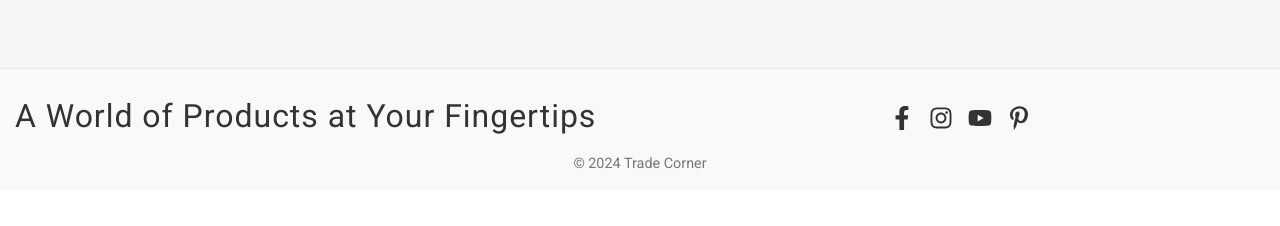
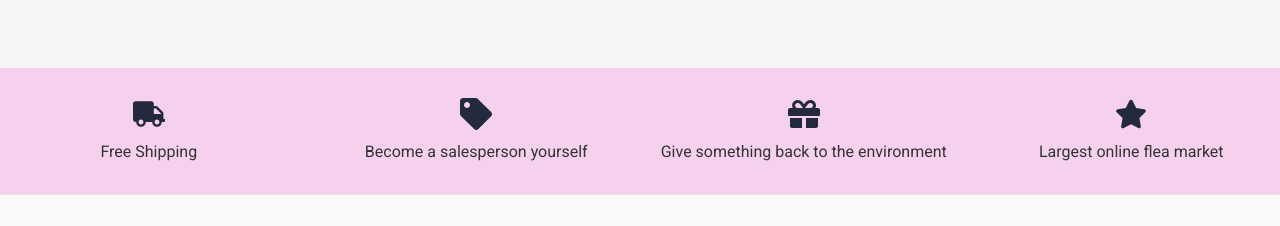
Before and after one commit to CedricNtwari/trade-corner, a React (Create React App) app: page / in a window 1280 px wide. Shown: the part 1392-1618 px from the top of the page. Before the commit the page ends 1583 px from the top, so only its background shows below. Built offline with nearby package versions, Linux system fonts and the light colour scheme; no server answers.

Commit message:
feat: add InfoFeaturesSection component with icons and responsive layout

```diff
--- /dev/null
+++ b/src/components/InfoFeaturesSection.js
@@ -0,0 +1,31 @@
+import React from 'react'
+import { Row, Col } from 'react-bootstrap'
+import { FaTruck, FaTag, FaGift, FaStar } from 'react-icons/fa'
+import styles from '../styles/InfoFeaturesSection.module.css'
+
+const InfoFeaturesSection = () => {
+  return (
+    <div className={styles.infoSection}>
+      <Row className="text-center">
+        <Col xs={6} md={3} className={styles.featureCol}>
+          <FaTruck className={styles.icon} />
+          <p>Free Shipping</p>
+        </Col>
+        <Col xs={6} md={3} className={styles.featureCol}>
+          <FaTag className={styles.icon} />
+          <p>Become a salesperson yourself</p>
+        </Col>
+        <Col xs={6} md={3} className={styles.featureCol}>
+          <FaGift className={styles.icon} />
+          <p>Give something back to the environment</p>
+        </Col>
+        <Col xs={6} md={3} className={styles.featureCol}>
+          <FaStar className={styles.icon} />
+          <p>Largest online flea market</p>
+        </Col>
+      </Row>
+    </div>
+  )
+}
+
+export default InfoFeaturesSection
--- a/src/pages/home/HomePage.js
+++ b/src/pages/home/HomePage.js
@@ -2,6 +2,7 @@ import React from 'react'
 import HeroBanner from '../../components/HeroBanner'
 import SellSection from '../../components/SellSection'
 import CategoriesSection from '../../components/CategoriesSection'
+import InfoFeaturesSection from '../../components/InfoFeaturesSection'
 
 const HomePage = () => {
   return (
@@ -9,6 +10,7 @@ const HomePage = () => {
       <HeroBanner />
       <SellSection />
       <CategoriesSection />
+      <InfoFeaturesSection />
 
       {/* Additional content for HomePage */}
     </div>
--- /dev/null
+++ b/src/styles/InfoFeaturesSection.module.css
@@ -0,0 +1,37 @@
+.infoSection {
+  padding: 10px 0;
+  background-color: #f6d1ee;
+}
+
+.featureCol {
+  display: flex;
+  flex-direction: column;
+  align-items: center;
+  padding: 20px 10px;
+}
+
+.icon {
+  font-size: 2rem;
+  margin-bottom: 10px;
+  color: #242a3d;
+}
+
+p {
+  margin: 0;
+  font-size: 1rem;
+  color: #333;
+}
+
+@media (max-width: 768px) {
+  .featureCol {
+    padding: 10px 5px;
+  }
+
+  .icon {
+    font-size: 1.5rem;
+  }
+
+  p {
+    font-size: 0.9rem;
+  }
+}
```
